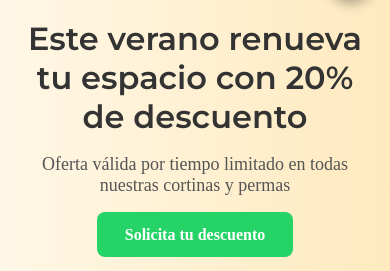
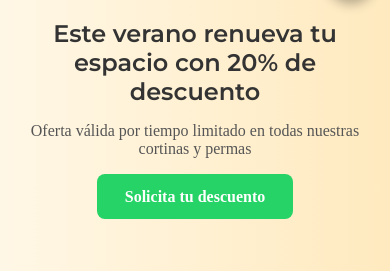
Before and after one commit to ethanethanethan/Permasol, a plain HTML site: page index.html in a window 390 px wide. Shown: the part 829-1100 px from the top of the page. Drawn offline with Linux system fonts and the light colour scheme; a web font is replaced by a local one.

Commit message:
Update styles.css

```diff
--- a/styles.css
+++ b/styles.css
@@ -87,3 +87,14 @@
   font-size: 14px;
   color: #777;
 }
+@media (max-width: 600px) {
+                .hero-content h1 {
+                    font-size: 24px;
+                }
+                .hero-content p {
+                    font-size: 16px;
+                }
+                body{
+                    padding-top: 58px;
+                }
+            }
```
